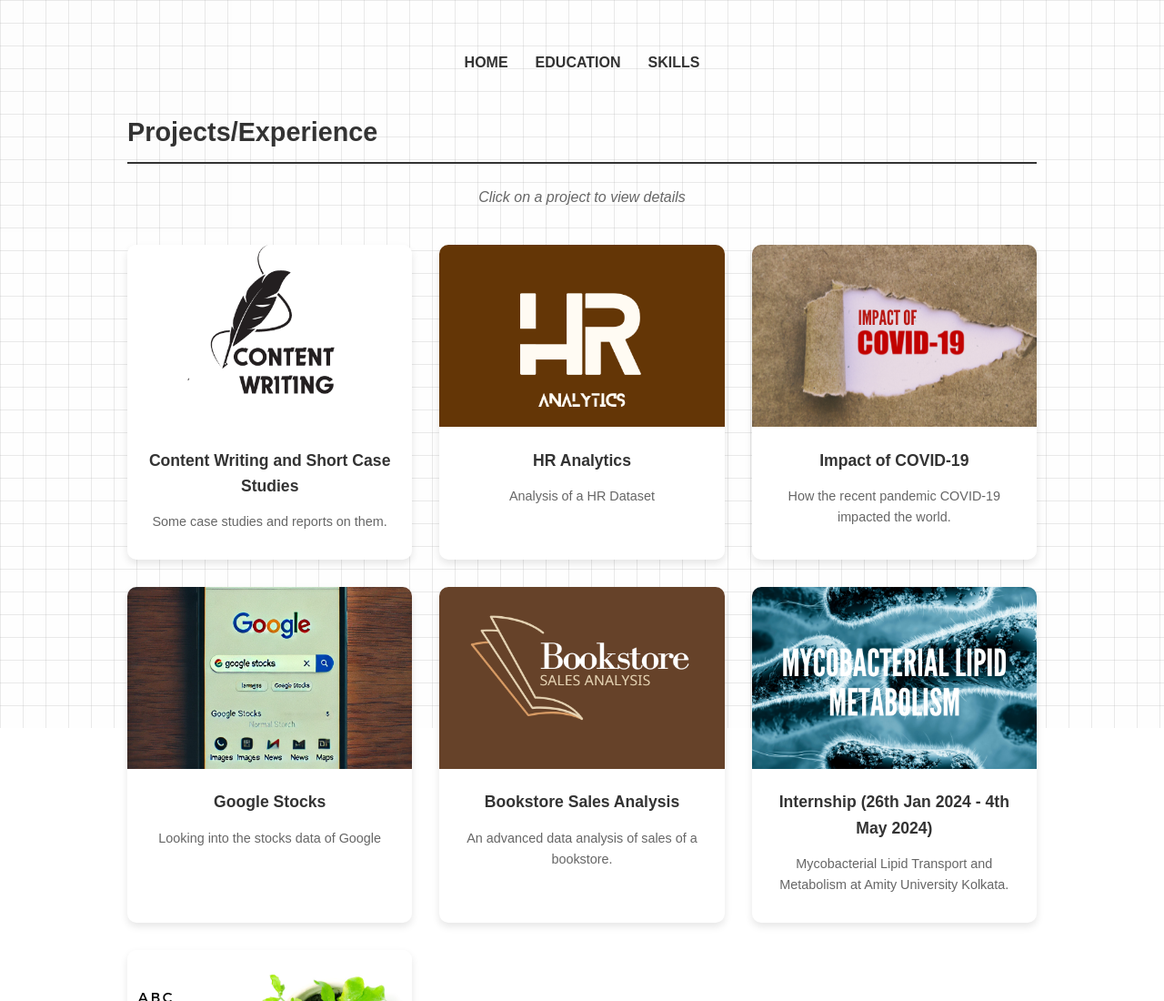
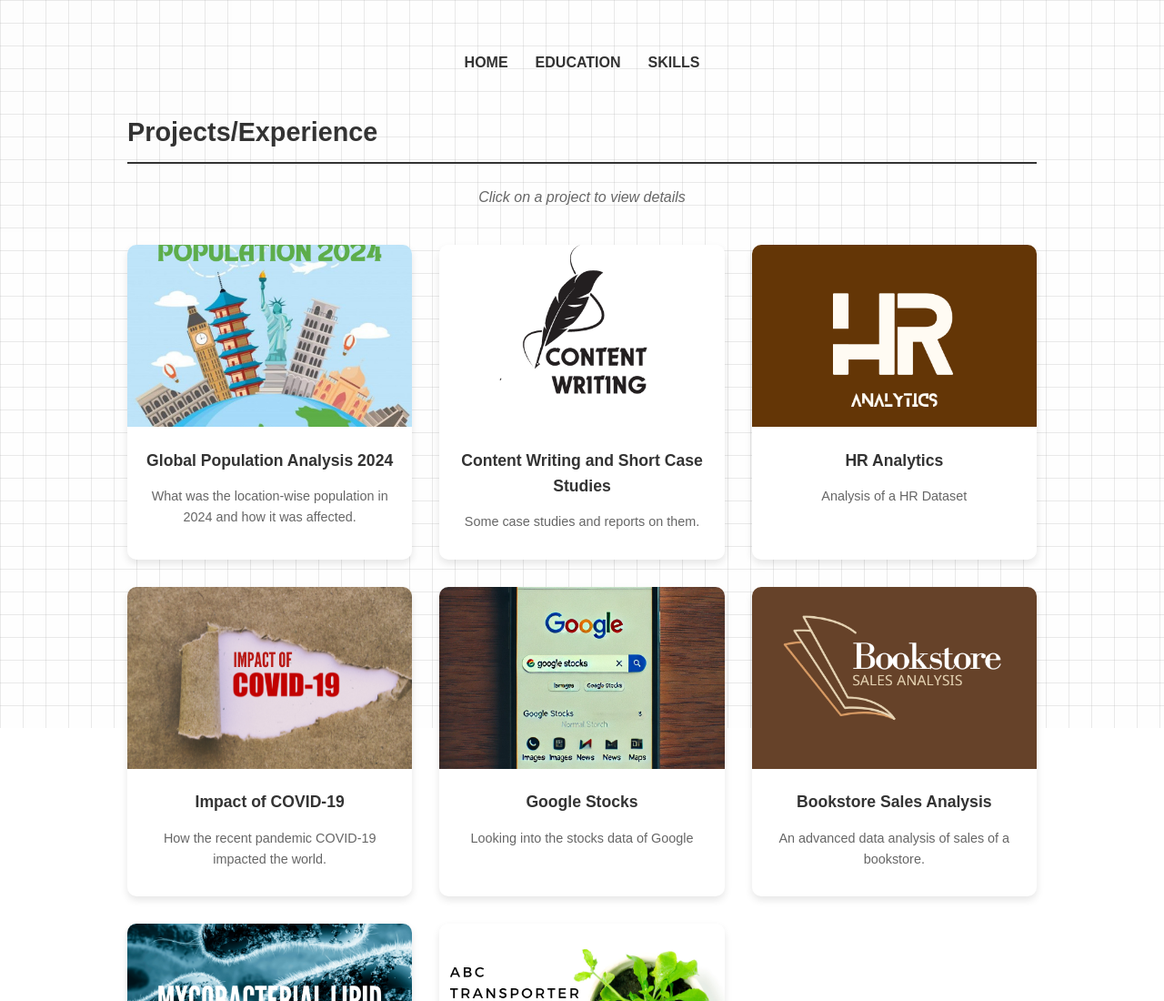
Before and after one commit to RishadAhmed2002/RishadAhmed2002, a plain HTML site: page projects.html in a window 1280 px wide. Shown: the top 1100 px of the page at 91% size. Drawn offline with Linux system fonts and the light colour scheme.

Commit message:
Update projects.html

```diff
--- a/projects.html
+++ b/projects.html
@@ -135,6 +135,13 @@
             <h2>Projects/Experience</h2>
             <p class="instruction">Click on a project to view details</p>
             <div class="projects-grid">
+                <a href="global-population-2024.html" class="project-card">
+                    <img src="global population 2024.png" alt="Global Population Analysis 2024" class="project-thumbnail">
+                    <div class="project-info">
+                        <h3 class="project-title">Global Population Analysis 2024</h3>
+                        <p class="project-description">What was the location-wise population in 2024 and how it was affected.</p>
+                    </div>
+                </a>
                 <a href="content-writing.html" class="project-card">
                     <img src="content writing.png" alt="Content Writing and Short Case Studies" class="project-thumbnail">
                     <div class="project-info">
```
